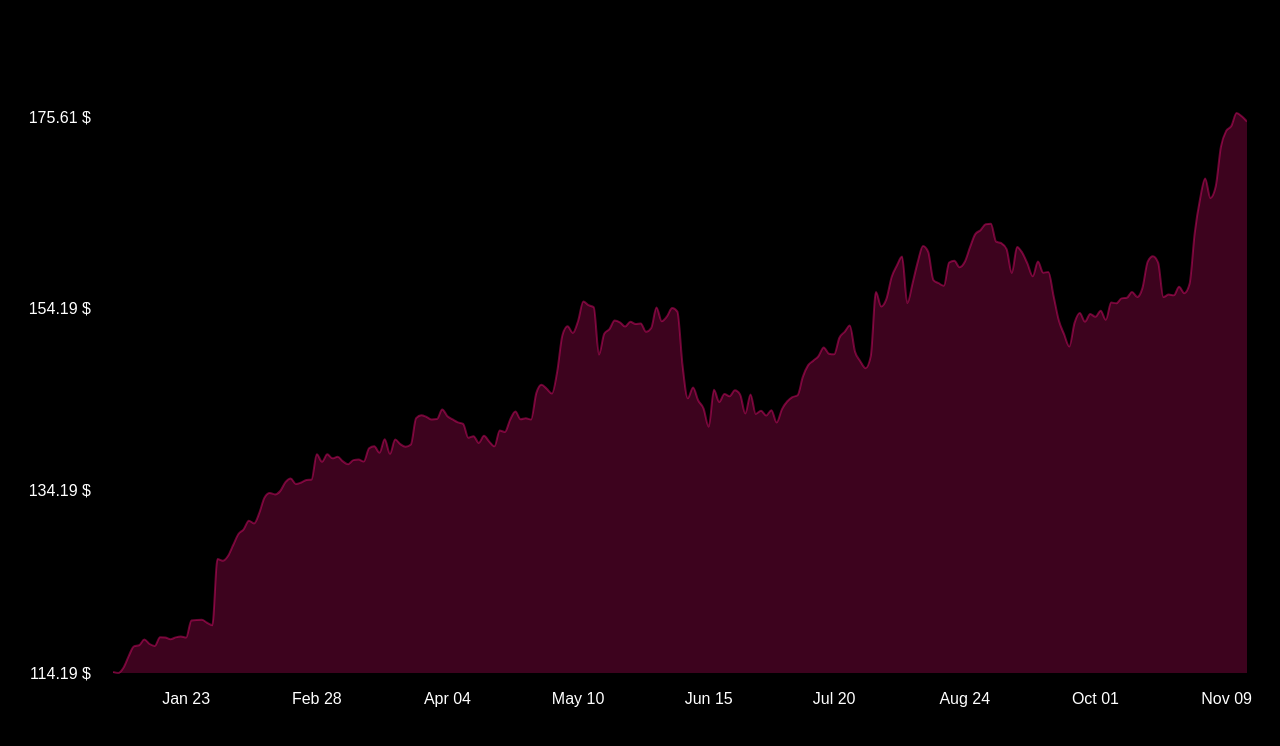
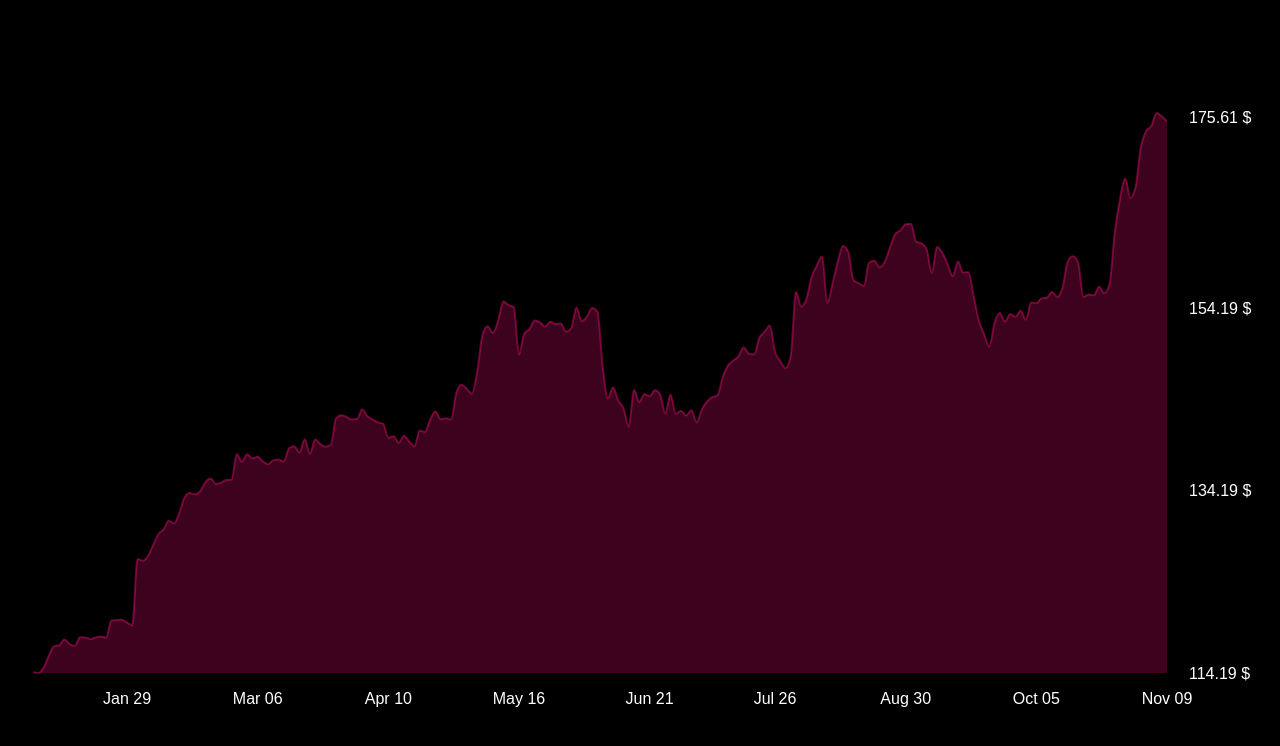
Before and after one commit to dimitrykislichenko/aapl-stock, a React (Create React App) app: page / in a window 1280 px wide. Shown: the top 746 px of the page. Built offline with nearby package versions, Linux system fonts and the light colour scheme.

Commit message:
Add chart header

```diff
--- a/src/components/chart/Chart.tsx
+++ b/src/components/chart/Chart.tsx
@@ -1,4 +1,5 @@
 import React from 'react';
+import styled from 'styled-components';
 import {
   Area,
   AreaChart,
@@ -7,6 +8,7 @@ import {
   XAxis,
   YAxis,
 } from 'recharts';
+import { Header } from './Header';
 import {
   toLongDateFormat,
   toShortDateFormat,
@@ -15,10 +17,19 @@ import {
 import { IData } from '../../api/api';
 
 interface IChartProps {
+  header: string;
   data: (IData & { Value: number })[];
 }
 
-export const Chart: React.FC<IChartProps> = ({ data }) => (
+const Wrapper = styled.div`
+  position: relative;
+  width: 100%;
+  height: 100%;
+`;
+
+export const Chart: React.FC<IChartProps> = ({ header, data }) => (
+  <Wrapper>
+    <Header>{header}</Header>
     <ResponsiveContainer width="100%" height="100%">
       <AreaChart data={data}>
         <XAxis
@@ -37,7 +48,7 @@ export const Chart: React.FC<IChartProps> = ({ data }) => (
           tickFormatter={withCurrencySymbol}
           stroke="#FFFFFF"
           tickMargin={16}
-        orientation="left"
+          orientation="right"
           axisLine={false}
           tickLine={false}
           interval="preserveEnd"
@@ -58,4 +69,5 @@ export const Chart: React.FC<IChartProps> = ({ data }) => (
         <Tooltip labelFormatter={toLongDateFormat} />
       </AreaChart>
     </ResponsiveContainer>
+  </Wrapper>
 );
--- /dev/null
+++ b/src/components/chart/Header.tsx
@@ -0,0 +1,14 @@
+import styled from 'styled-components';
+
+export const Header = styled.div`
+  position: absolute;
+  left: 5px;
+  width: 100%;
+  height: 70px;
+  padding: 8px;
+  font-size: 22px;
+  color: white;
+  text-align: left;
+  z-index: 10;
+  pointer-events: none;
+`;
```
Lines whose indentation alone changed are shown as unchanged.
